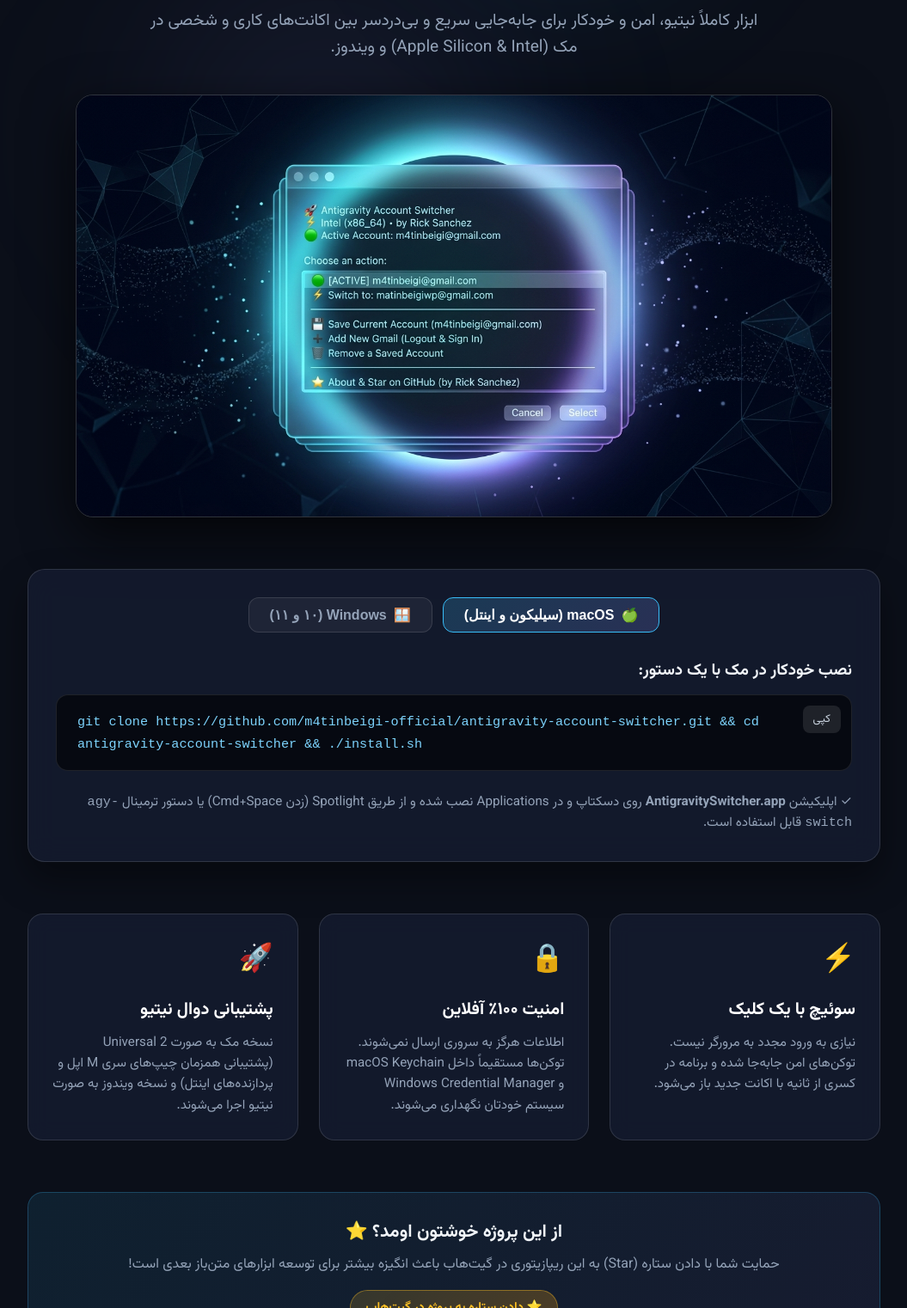
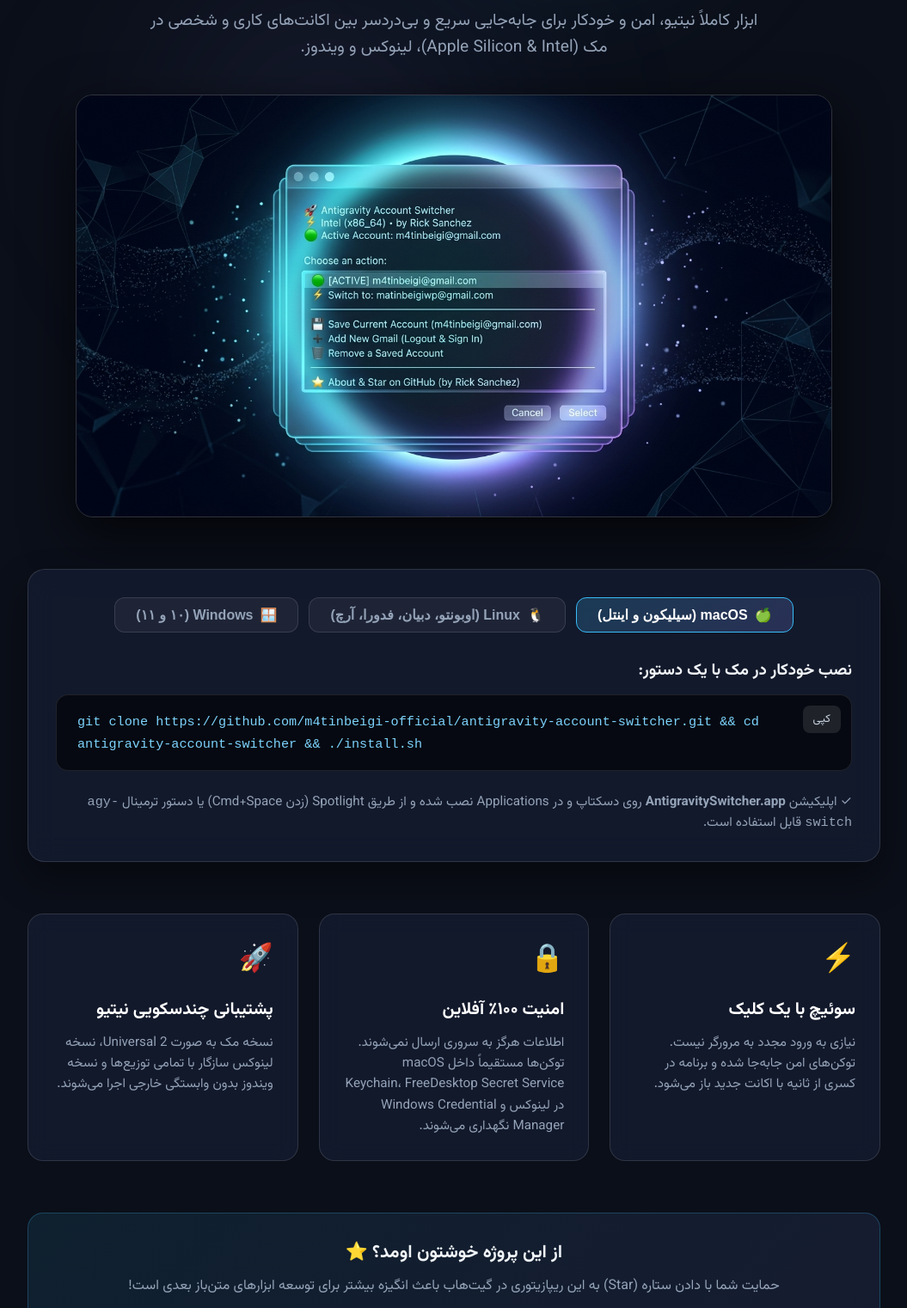
Before and after one commit to m4tinbeigi-official/antigravity-account-switcher, a plain HTML site: page docs/index.html in a window 1280 px wide. Shown: the part 344-1866 px from the top of the page at 86% size, without its empty margins (112-1167 px from the left). Drawn offline with Linux system fonts and the light colour scheme.

Commit message:
docs: add Linux installation tabs, callouts, and features in English and Persian

```diff
--- a/docs/index.html
+++ b/docs/index.html
@@ -373,7 +373,7 @@
         </a>
         <h1>سوئیچ آنی بین اکانت‌های گوگل<br>در Google Antigravity</h1>
         <p class="lead">
-          ابزار کاملاً نیتیو، امن و خودکار برای جابه‌جایی سریع و بی‌دردسر بین اکانت‌های کاری و شخصی در مک (Apple Silicon & Intel) و ویندوز.
+          ابزار کاملاً نیتیو، امن و خودکار برای جابه‌جایی سریع و بی‌دردسر بین اکانت‌های کاری و شخصی در مک (Apple Silicon & Intel)، لینوکس و ویندوز.
         </p>
       </section>
 
@@ -385,6 +385,9 @@
         <div class="tabs-header">
           <button class="tab-btn active" onclick="switchTab('mac')">
             <span>🍏</span> macOS (سیلیکون و اینتل)
+          </button>
+          <button class="tab-btn" onclick="switchTab('linux')">
+            <span>🐧</span> Linux (اوبونتو، دبیان، فدورا، آرچ)
           </button>
           <button class="tab-btn" onclick="switchTab('windows')">
             <span>🪟</span> Windows (۱۰ و ۱۱)
@@ -400,6 +403,18 @@
           </div>
           <p style="color: var(--text-muted); font-size: 0.95rem;">
             ✓ اپلیکیشن <b>AntigravitySwitcher.app</b> روی دسکتاپ و در Applications نصب شده و از طریق Spotlight (زدن Cmd+Space) یا دستور ترمینال <code>agy-switch</code> قابل استفاده است.
+          </p>
+        </div>
+
+        <!-- Linux Tab -->
+        <div id="tab-linux" class="tab-pane">
+          <h3 style="margin-bottom: 12px;">نصب خودکار در لینوکس با یک دستور:</h3>
+          <div class="code-box">
+            <button class="copy-btn" onclick="copyCode(this)">کپی</button>
+            <code>git clone https://github.com/m4tinbeigi-official/antigravity-account-switcher.git && cd antigravity-account-switcher && ./install.sh</code>
+          </div>
+          <p style="color: var(--text-muted); font-size: 0.95rem;">
+            ✓ شورت‌کات <code>agy-switch</code> و لانچر دسکتاپ <b>Antigravity Switcher</b> در منوی برنامه‌ها ثبت شده و مستقیماً با سرویس رمزنگاری Secret Service لینوکس ارتباط برقرار می‌کند.
           </p>
         </div>
 
@@ -425,12 +440,12 @@
         <div class="feature-card">
           <div class="feature-icon">🔒</div>
           <h3>امنیت ۱۰۰٪ آفلاین</h3>
-          <p>اطلاعات هرگز به سروری ارسال نمی‌شوند. توکن‌ها مستقیماً داخل macOS Keychain و Windows Credential Manager سیستم خودتان نگهداری می‌شوند.</p>
+          <p>اطلاعات هرگز به سروری ارسال نمی‌شوند. توکن‌ها مستقیماً داخل macOS Keychain، FreeDesktop Secret Service در لینوکس و Windows Credential Manager نگهداری می‌شوند.</p>
         </div>
         <div class="feature-card">
           <div class="feature-icon">🚀</div>
-          <h3>پشتیبانی دوال نیتیو</h3>
-          <p>نسخه مک به صورت Universal 2 (پشتیبانی همزمان چیپ‌های سری M اپل و پردازنده‌های اینتل) و نسخه ویندوز به صورت نیتیو اجرا می‌شوند.</p>
+          <h3>پشتیبانی چندسکویی نیتیو</h3>
+          <p>نسخه مک به صورت Universal 2، نسخه لینوکس سازگار با تمامی توزیع‌ها و نسخه ویندوز بدون وابستگی خارجی اجرا می‌شوند.</p>
         </div>
       </section>
 
@@ -472,8 +487,11 @@
       if (os === 'mac') {
         document.querySelector('.tab-btn:nth-child(1)').classList.add('active');
         document.getElementById('tab-mac').classList.add('active');
+      } else if (os === 'linux') {
+        document.querySelector('.tab-btn:nth-child(2)').classList.add('active');
+        document.getElementById('tab-linux').classList.add('active');
       } else {
-        document.querySelector('.tab-btn:nth-child(2)').classList.add('active');
+        document.querySelector('.tab-btn:nth-child(3)').classList.add('active');
         document.getElementById('tab-windows').classList.add('active');
       }
     }
```
Also changed, not shown: README.md.
